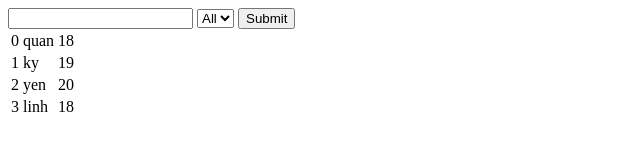
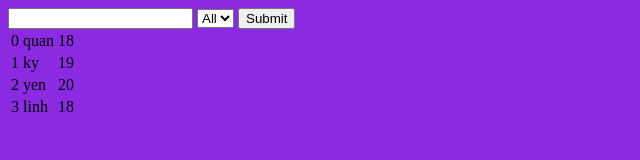
Before and after one commit to tranhaiquan147/testGit, a plain HTML site: page index.html in a window 1280 px wide. Shown: the whole page, without its empty margins (0-640 px from the left). Drawn offline with Linux system fonts and the light colour scheme.

Commit message:
add style.css file

```diff
--- a/index.html
+++ b/index.html
@@ -6,6 +6,7 @@
     <meta name="viewport" content="width=device-width, initial-scale=1.0">
     <title>ahihi</title>
 </head>
+<link rel="stylesheet" href="./style.css">
 <body>
     <div class="container">
         <input type="text" id="inputInf">
--- /dev/null
+++ b/style.css
@@ -0,0 +1,3 @@
+body{
+    background-color: blueviolet;
+}
```
